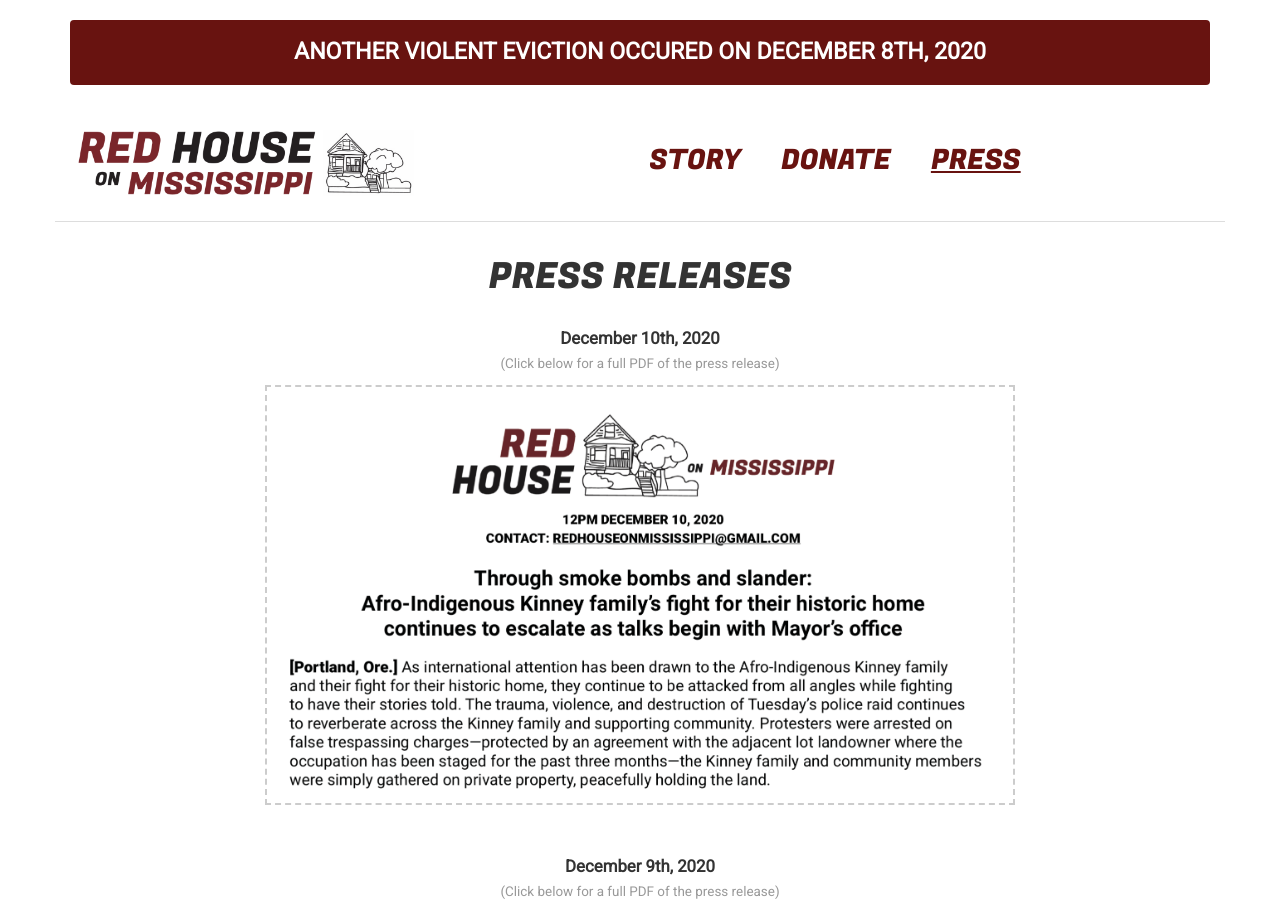
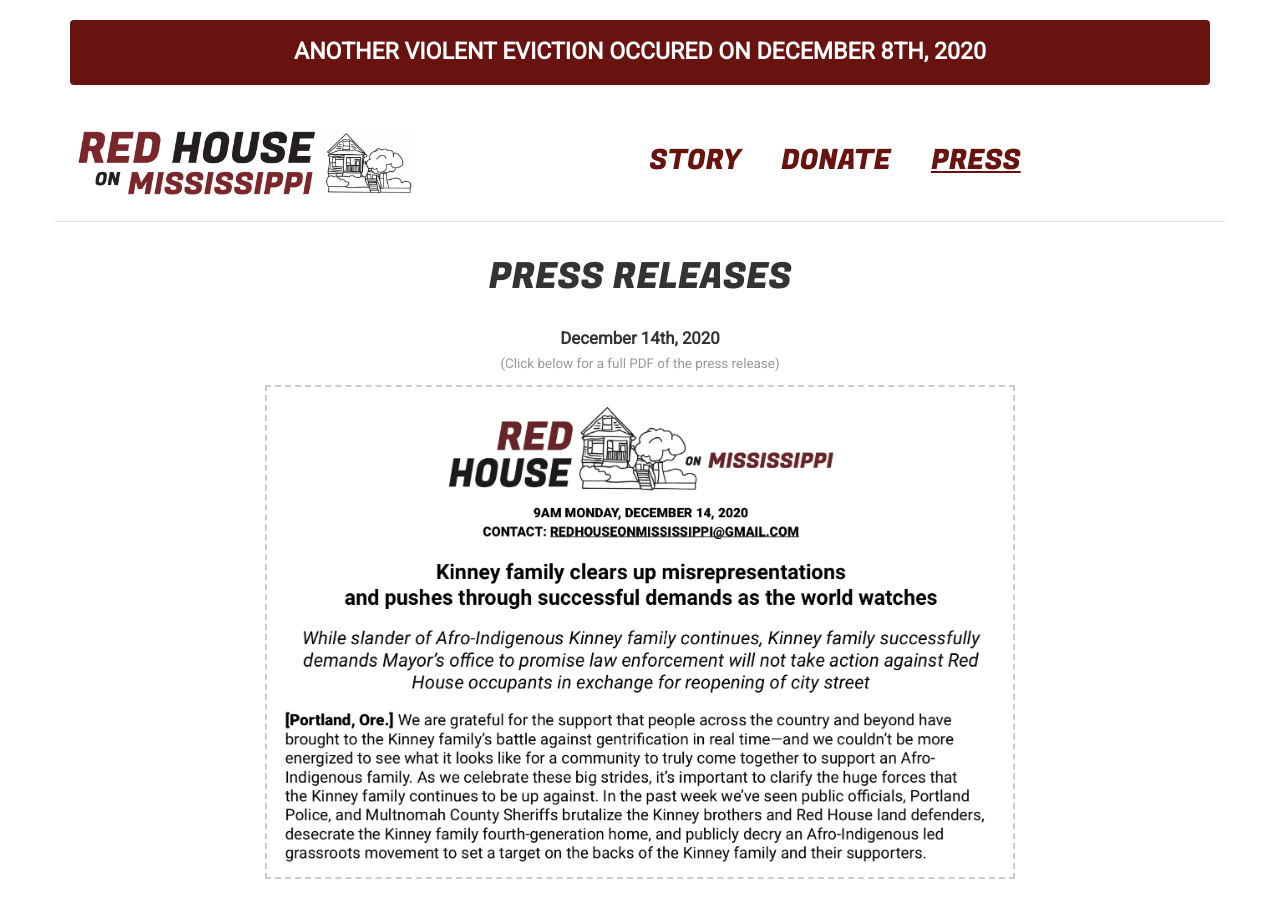
Before and after one commit to redhouseonmississippi/redhouseonmississippi.github.io, a Jekyll site: the page built from press.html, in a window 1280 px wide and 900 px high. Built offline with Jekyll 4.4.1, drawn with Linux system fonts in a browser that asks for light colours.

Commit message:
adds press release for december 14

```diff
--- a/press.html
+++ b/press.html
@@ -8,6 +8,15 @@
   <div class="row">
     <div class="col-sm-8 col-sm-offset-2">
       <h1>PRESS RELEASES</h1>
+      <div class='release'>
+        <p>
+          <strong>December 14th, 2020</strong><br/>
+          <small>(Click below for a full PDF of the press release)</small>
+        </p>
+        <a href="/press-releases/2020-12-14.pdf" target="_blank">
+          <img src="/images/press-releases/2020-12-14.png" class='img-responsive' alt="Graphic with Red House on Mississippi logo at top with text that reads: 9am Monday, December 14, 2020 Contact: redhouseonmississippi@gmail.com Kinney family clears up misrepresentations and pushes through successful demands as the world watches. While slander of Afro-Indigenous Kinney family continues, Kinney family successfully demands Mayor’s office to promise law enforcement will not take action against Red House occupants in exchange for reopening of city street. Portland, Ore.We are grateful for the support that people across the country and beyond have brought to the Kinney family’s battle against gentrification in real time—and we couldn’t be more energized to see what it looks like for a community to truly come together to support an Afro- Indigenous family. As we celebrate these big strides, it’s important to clarify the huge forces that the Kinney family continues to be up against. In the past week we’ve seen public officials, Portland Police, and Multnomah County Sheriffs brutalize the Kinney brothers and Red House land defenders, desecrate the Kinney family fourth-generation home, and publicly decry an Afro-Indigenous led grassroots movement to set a target on the backs of the Kinney family and their supporters.">
+        </a>
+      </div>
       <div class='release'>
         <p>
           <strong>December 10th, 2020</strong><br/>
```
Also changed, not shown: images/press-releases/2020-12-14.png (added), 1 other file.
